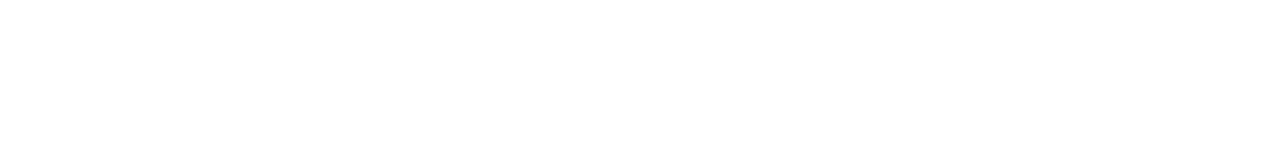
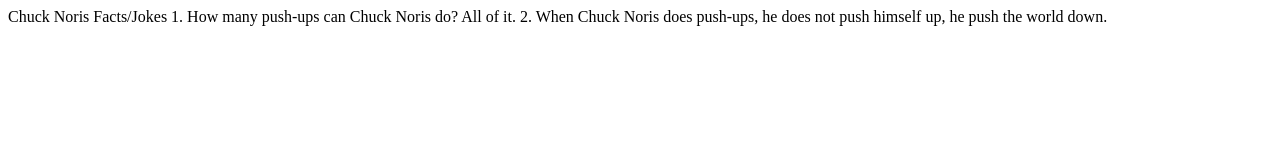
Before and after one commit to Izak-Uy/potionfy, a plain HTML site: page index.html in a window 1280 px wide. Drawn offline with Linux system fonts and the light colour scheme.

Commit message:
add some info

```diff
--- a/index.html
+++ b/index.html
@@ -3,4 +3,11 @@
 <head>
     <title>You're a wizard harry</title>
 </head>
+<body>
+    <div>
+        Chuck Noris Facts/Jokes
+        1. How many push-ups can Chuck Noris do? All of it.
+        2. When Chuck Noris does push-ups, he does not push himself up, he push the world down.
+    </div>
+</body>
 </html>
```
